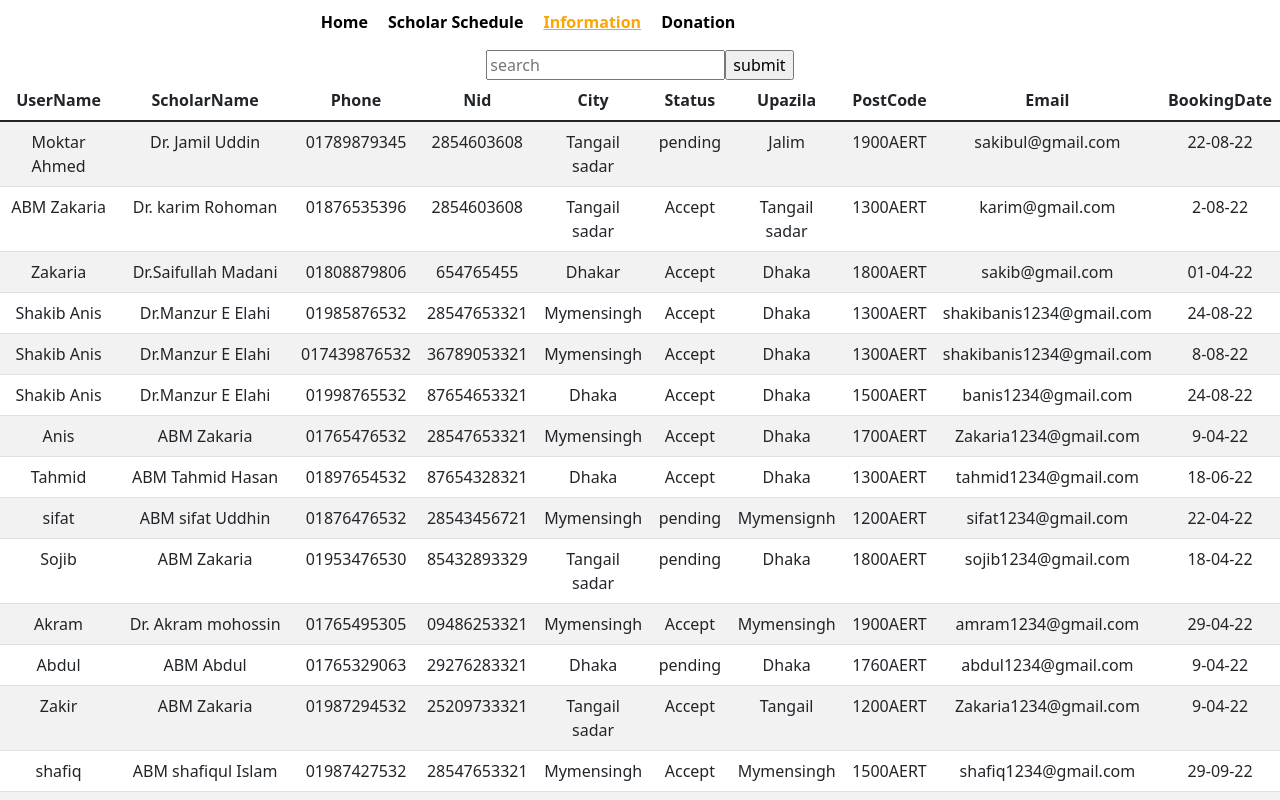
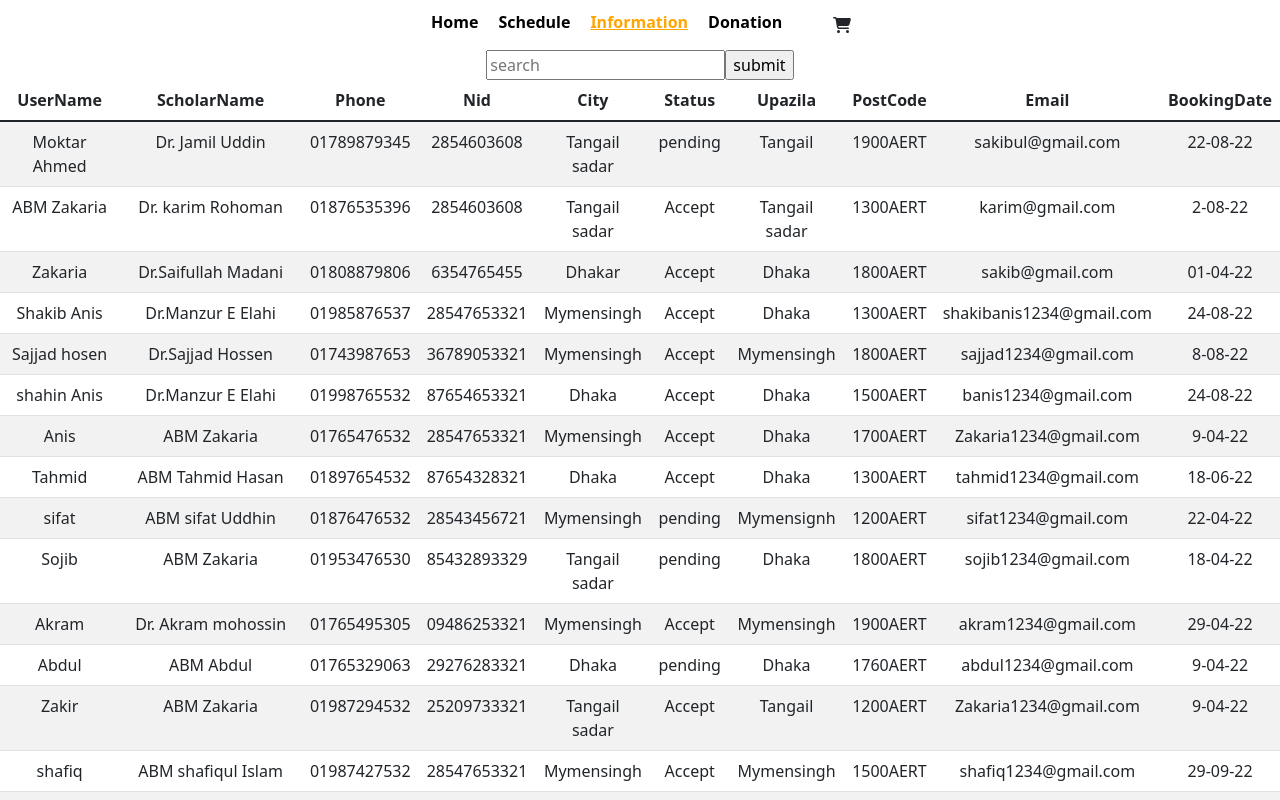
Before and after one commit to tanianasrin1/charity-based-react, a React (Create React App) app: page /information in a window 1280 px wide. Shown: the top 800 px of the page. Built offline with nearby package versions, Linux system fonts and the light colour scheme.

Commit message:
info data page fixed

```diff
--- a/public/index.html
+++ b/public/index.html
@@ -20,7 +20,7 @@
 
     <!-- bootstrap  -->
     <link href="https://cdn.jsdelivr.net/npm/bootstrap@5.1.3/dist/css/bootstrap.min.css" rel="stylesheet" integrity="sha384-1BmE4kWBq78iYhFldvKuhfTAU6auU8tT94WrHftjDbrCEXSU1oBoqyl2QvZ6jIW3" crossorigin="anonymous">
-    <title>React App</title>
+    <title>Charity based app</title>
   </head>
   <body>
     <noscript>You need to enable JavaScript to run this app.</noscript>
--- a/src/components/Donation/CardDetails.js
+++ b/src/components/Donation/CardDetails.js
@@ -1,8 +1,6 @@
 import React from 'react';
 import './CardDetails.css';
-import { FontAwesomeIcon } from '@fortawesome/react-fontawesome'
-import { faShoppingCart } from '@fortawesome/free-solid-svg-icons'
-<FontAwesomeIcon icon={faShoppingCart}></FontAwesomeIcon>;
+
 
 
 const CardDetails = ({card}) => {
@@ -20,7 +18,7 @@ const CardDetails = ({card}) => {
             <div className='icon'>
             <button  class="btn btn-outline-info fw-bold">
               <p>  Add to card</p>
-                {/* <FontAwesomeIcon icon={faShoppingCart}></FontAwesomeIcon> */}
+
             </button>
             </div>
 
--- a/src/components/Header/Header.css
+++ b/src/components/Header/Header.css
@@ -7,6 +7,12 @@ nav a{
     font-weight: bold;
 
 
+}
+
+.navbar-style{
+    display: flex;
+    justify-content: center;
+    align-items: center;
 }
 
 nav ul{
--- a/src/components/Header/Header.js
+++ b/src/components/Header/Header.js
@@ -1,21 +1,32 @@
 import React from 'react';
 import CustomLink from '../CustomLink/CustomLink';
 import './Header.css';
+import { FontAwesomeIcon } from '@fortawesome/react-fontawesome'
+import { faShoppingCart } from '@fortawesome/free-solid-svg-icons'
+<FontAwesomeIcon icon={faShoppingCart}></FontAwesomeIcon>;
+
 
 const Header = () => {
     return (
+        <div className='navbar-style'>
+
             <div>
-
                 <nav>
                    <ul>
                    <CustomLink className="list" to="/home">Home</CustomLink>
-                <CustomLink className="list" to="/scholar">Scholar Schedule</CustomLink>
+                   <CustomLink className="list" to="/scholar">Schedule</CustomLink>
                    <CustomLink className="list" to="/information">Information</CustomLink>
                    <CustomLink className="list" to="/donation">Donation</CustomLink>
                    </ul>
 
                 </nav>
             </div>
+
+            <div>
+                  <FontAwesomeIcon icon={faShoppingCart}></FontAwesomeIcon>
+            </div>
+
+        </div>
     );
 };
 
--- a/src/components/Information/data.js
+++ b/src/components/Information/data.js
@@ -6,7 +6,7 @@ Nid: "2854603608",
 Phone: " 01789879345",
 PostCode: "1900AERT",
 ScholarName: "Dr. Jamil Uddin",
-Upazila: "Jalim",
+Upazila: "Tangail",
 UserName: "Moktar Ahmed",
 email: "sakibul@gmail.com",
 status: "pending"
@@ -26,7 +26,7 @@ status: "Accept"
     {
         BookingDate: "01-04-22",
         City: "Dhakar",
-        Nid: "654765455",
+        Nid: "6354765455",
         Phone: " 01808879806",
         PostCode: "1800AERT",
         ScholarName: "Dr.Saifullah Madani",
@@ -39,7 +39,7 @@ status: "Accept"
         BookingDate: "24-08-22",
         City: "Mymensingh",
         Nid: "28547653321",
-        Phone: " 01985876532",
+        Phone: " 01985876537",
         PostCode: "1300AERT",
         ScholarName: "Dr.Manzur E Elahi",
         Upazila: "Dhaka",
@@ -51,12 +51,12 @@ status: "Accept"
         BookingDate: "8-08-22",
         City: "Mymensingh",
         Nid: "36789053321",
-        Phone: " 017439876532",
-        PostCode: "1300AERT",
-        ScholarName: "Dr.Manzur E Elahi",
-        Upazila: "Dhaka",
-        UserName: "Shakib Anis",
-        email: "shakibanis1234@gmail.com",
+        Phone: " 01743987653",
+        PostCode: "1800AERT",
+        ScholarName: "Dr.Sajjad Hossen",
+        Upazila: "Mymensingh",
+        UserName: "Sajjad hosen",
+        email: "sajjad1234@gmail.com",
         status: "Accept"
     },
     {
@@ -67,7 +67,7 @@ status: "Accept"
         PostCode: "1500AERT",
         ScholarName: "Dr.Manzur E Elahi",
         Upazila: "Dhaka",
-        UserName: " Shakib Anis",
+        UserName: " shahin Anis",
         email: "banis1234@gmail.com",
         status: "Accept"
     },
@@ -128,7 +128,7 @@ status: "Accept"
         ScholarName: "Dr. Akram mohossin ",
         Upazila: "Mymensingh",
         UserName: "Akram",
-        email: "amram1234@gmail.com",
+        email: "akram1234@gmail.com",
         status: "Accept"
     },
     {
@@ -171,7 +171,7 @@ status: "Accept"
         BookingDate: "9-09-22",
         City: "Tangail sadar",
         Nid: "36789053321",
-        Phone: " 017439876532",
+        Phone: " 01743987653",
         PostCode: "1300AERT",
         ScholarName: "Dr.Manzur E Elahi",
         Upazila: "Dhaka",
@@ -183,7 +183,7 @@ status: "Accept"
         BookingDate: "28-06-22",
         City: "Dhaka",
         Nid: "98734053321",
-        Phone: " 018765276532",
+        Phone: " 01876527653",
         PostCode: "1200AERT",
         ScholarName: "Dr.Nirob Hossen",
         Upazila: "Dhaka",
@@ -195,7 +195,7 @@ status: "Accept"
         BookingDate: "23-04-22",
         City: "Mymensingh",
         Nid: "36788765431",
-        Phone: " 017438765422",
+        Phone: " 01743876542",
         PostCode: "1400AERT",
         ScholarName: "Dr.Rakib Mubassir Rakib",
         Upazila: "Mymensingh",
@@ -206,8 +206,8 @@ status: "Accept"
     {
         BookingDate: "01-04-22",
         City: "Dhakar",
-        Nid: "567895455",
-        Phone: " 01765479806",
+        Nid: "5067895455",
+        Phone: " 01765479804",
         PostCode: "1701AERT",
         ScholarName: "Dr.Shameem Alam Manun",
         Upazila: "Dhaka",
@@ -218,8 +218,8 @@ status: "Accept"
     {
         BookingDate: "01-04-22",
         City: "Mymensingh",
-        Nid: "653456755",
-        Phone: " 01745679806",
+        Nid: "6653456755",
+        Phone: " 01745679802",
         PostCode: "1000AERT",
         ScholarName: "Dr.Kibria Hasan ",
         Upazila: "Mymensingh",
@@ -230,8 +230,8 @@ status: "Accept"
     {
         BookingDate: "11-04-22",
         City: "Dhaka",
-        Nid: "654765455",
-        Phone: " 01808898764",
+        Nid: "8654765455",
+        Phone: " 01808898760",
         PostCode: "1976AERT",
         ScholarName: "Dr.Saifullah Madani",
         Upazila: "Dhaka",
```
Lines whose indentation alone changed are shown as unchanged.
